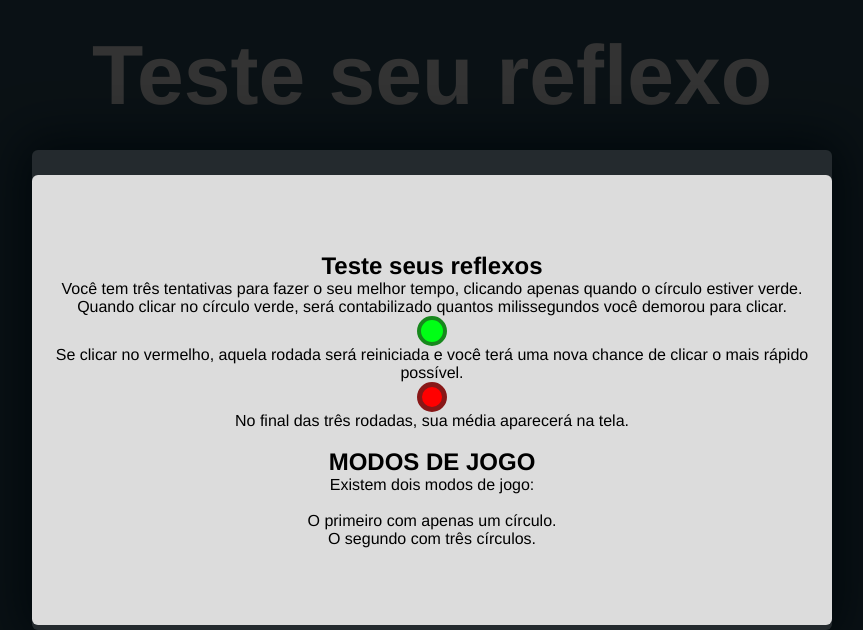
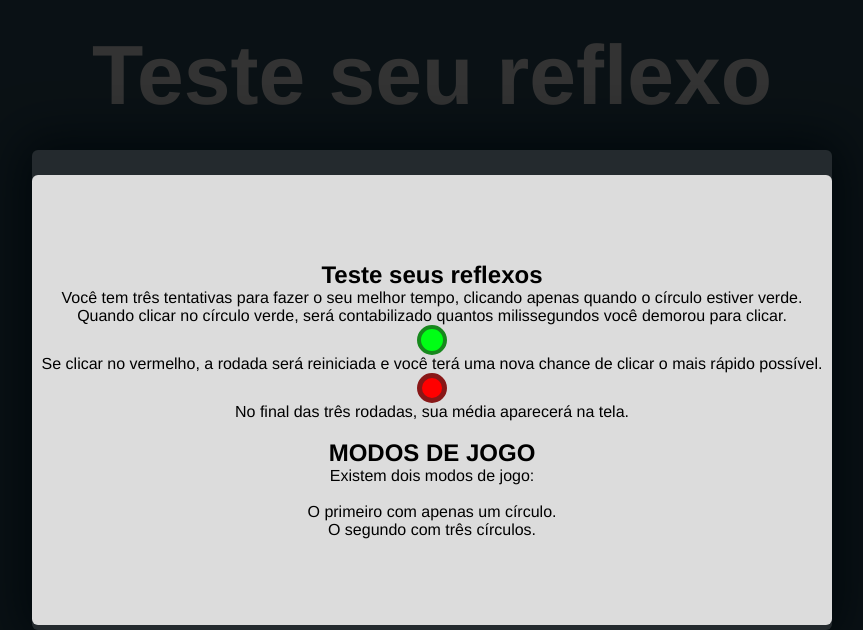
Before and after one commit to gabrielliima2/TesteSeuReflexo, a plain HTML site: page index.html in a window 1280 px wide. Shown: the top 630 px of the page, without its empty margins (208-1071 px from the left). Drawn offline with nearby package versions, Linux system fonts and the light colour scheme.

Commit message:
Update index.html

```diff
--- a/index.html
+++ b/index.html
@@ -23,7 +23,7 @@
             </p>
                 <div class="GreenMiniCircle"></div>
             <p>
-                Se clicar no vermelho, aquela rodada será reiniciada e você terá uma nova chance de clicar o mais rápido possível.<br>
+                Se clicar no vermelho, a rodada será reiniciada e você terá uma nova chance de clicar o mais rápido possível.<br>
             </p>
                 <div class="RedMiniCircle"></div>
             <p>
```
